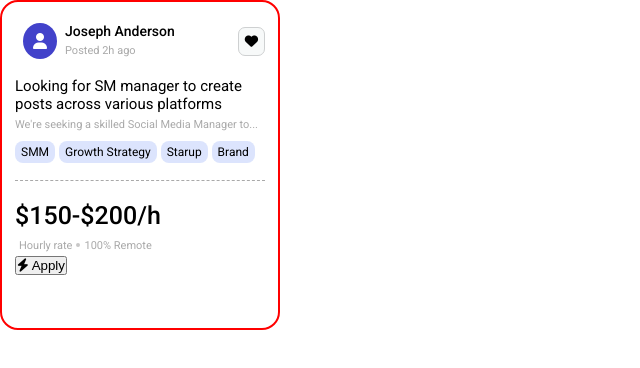
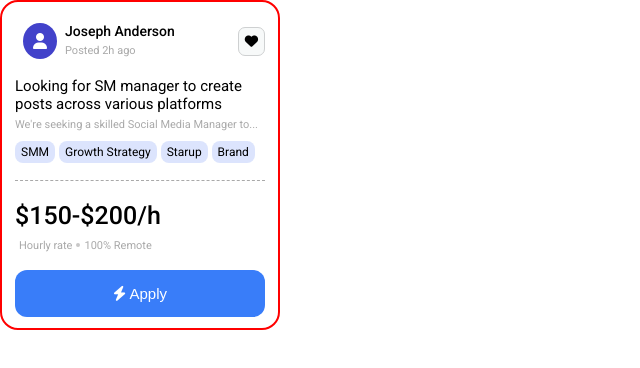
Before and after one commit to LudmilaBerto/ProyectoCuatro, a plain HTML site: page index.html in a window 1280 px wide. Shown: the whole page, without its empty margins (0-640 px from the left). Drawn offline with Linux system fonts and the light colour scheme.

Commit message:
Modifico el button class 'aplicar' dandole color, tamaño, border

```diff
--- a/css/style.css
+++ b/css/style.css
@@ -107,3 +107,14 @@ h2{
     font-weight: 500;
     font-size: 25px;
 }
+
+.aplicar{
+    font-size: 15px;
+    background-color: #397df9;
+    border:none;
+    color:#feffff;
+    padding: 15px 0px;
+    width: 250px;
+    margin-top: 15px;
+    border-radius: 12px;
+}
```
